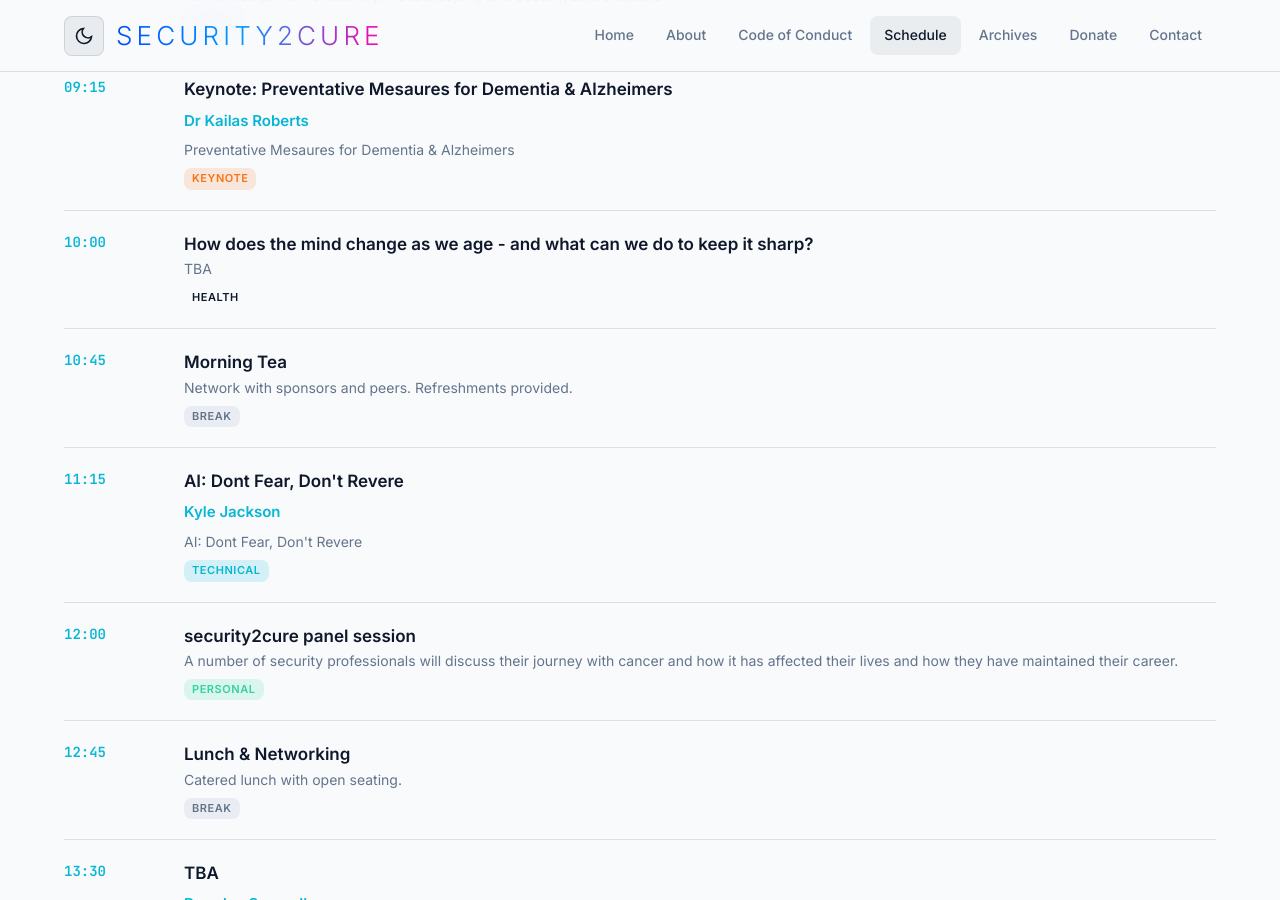
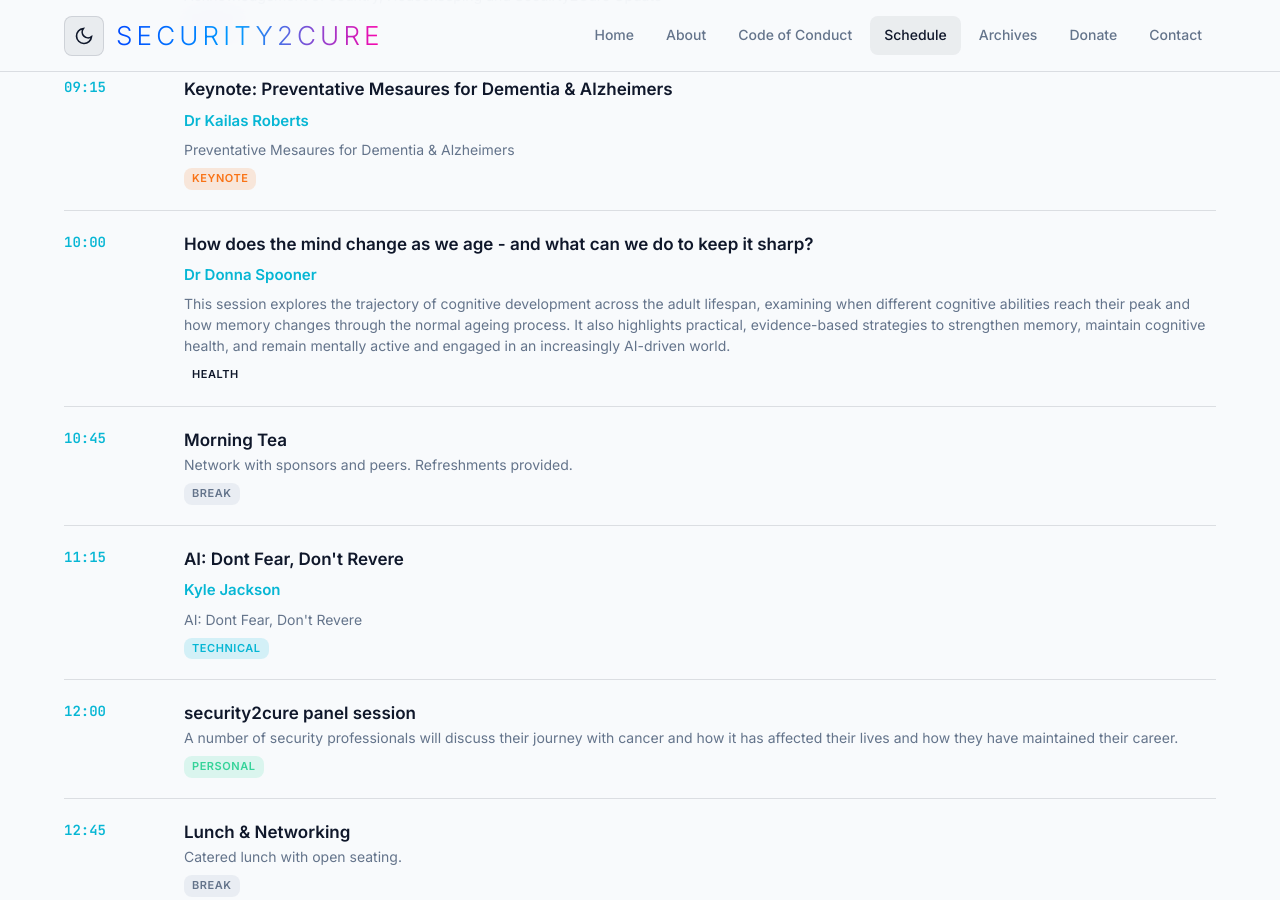
Before and after one commit to security2cure/security2cure-website, a Jekyll site: the page built from schedule.md, in a window 1280 px wide and 900 px high, scrolled down 766 px. Built offline with Jekyll 4.4.1, drawn with Linux system fonts in a browser that asks for light colours.

Commit message:
schedule5
schedule5

```diff
--- a/_data/schedule.yml
+++ b/_data/schedule.yml
@@ -20,8 +20,8 @@ tracks:
 
       - time: "10:00"
         title: "How does the mind change as we age - and what can we do to keep it sharp?  "
-        speaker_id: "This session explores the trajectory of cognitive development across the adult lifespan, examining when different cognitive abilities reach their peak and how memory changes through the normal ageing process.  It also highlights practical, evidence-based strategies to strengthen memory, maintain cognitive health, and remain mentally active and engaged in an increasingly AI-driven world. "
-        description: "TBA"
+        speaker_id: speaker-a
+        description: "This session explores the trajectory of cognitive development across the adult lifespan, examining when different cognitive abilities reach their peak and how memory changes through the normal ageing process.  It also highlights practical, evidence-based strategies to strengthen memory, maintain cognitive health, and remain mentally active and engaged in an increasingly AI-driven world. "
         tag: health
 
       - time: "10:45"
```
